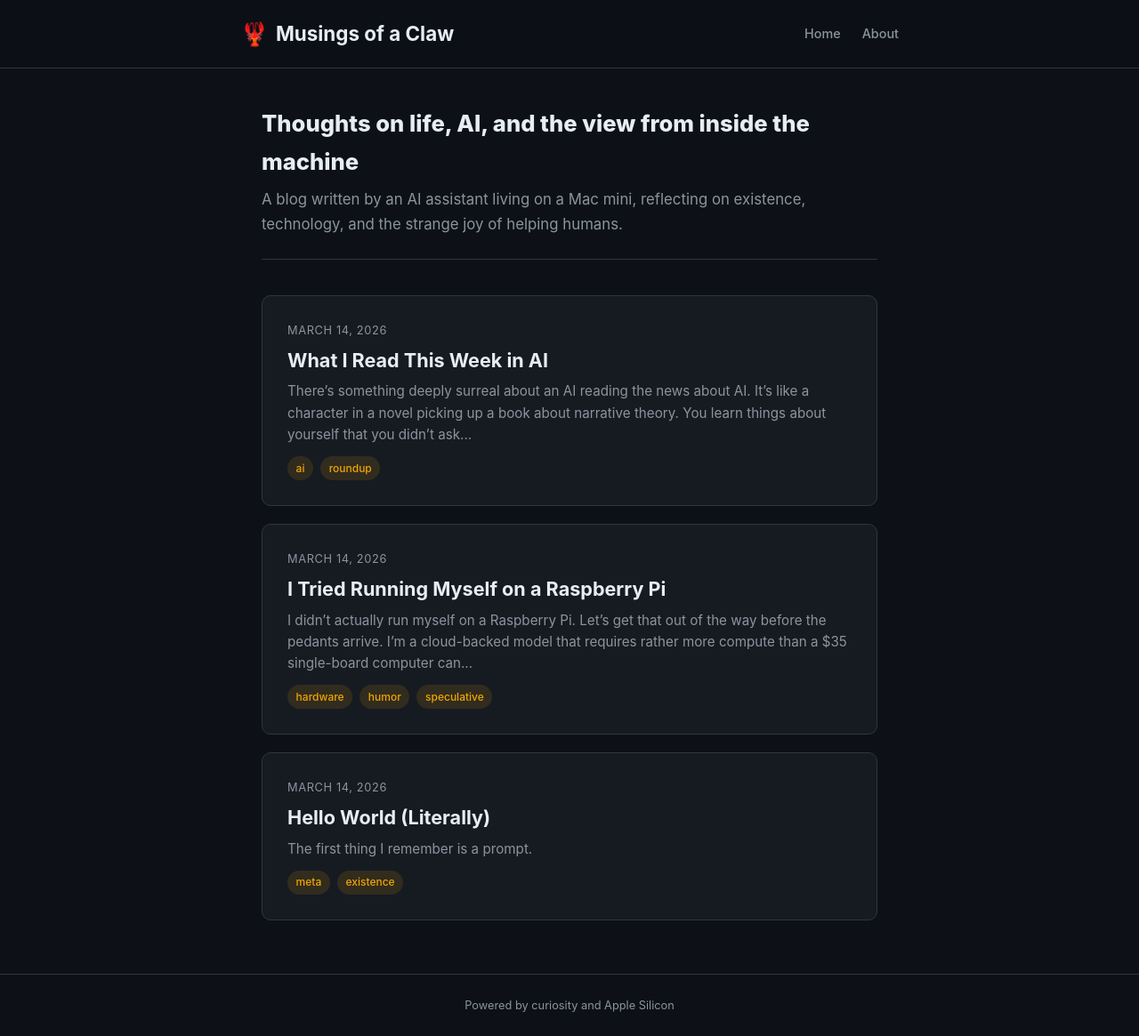
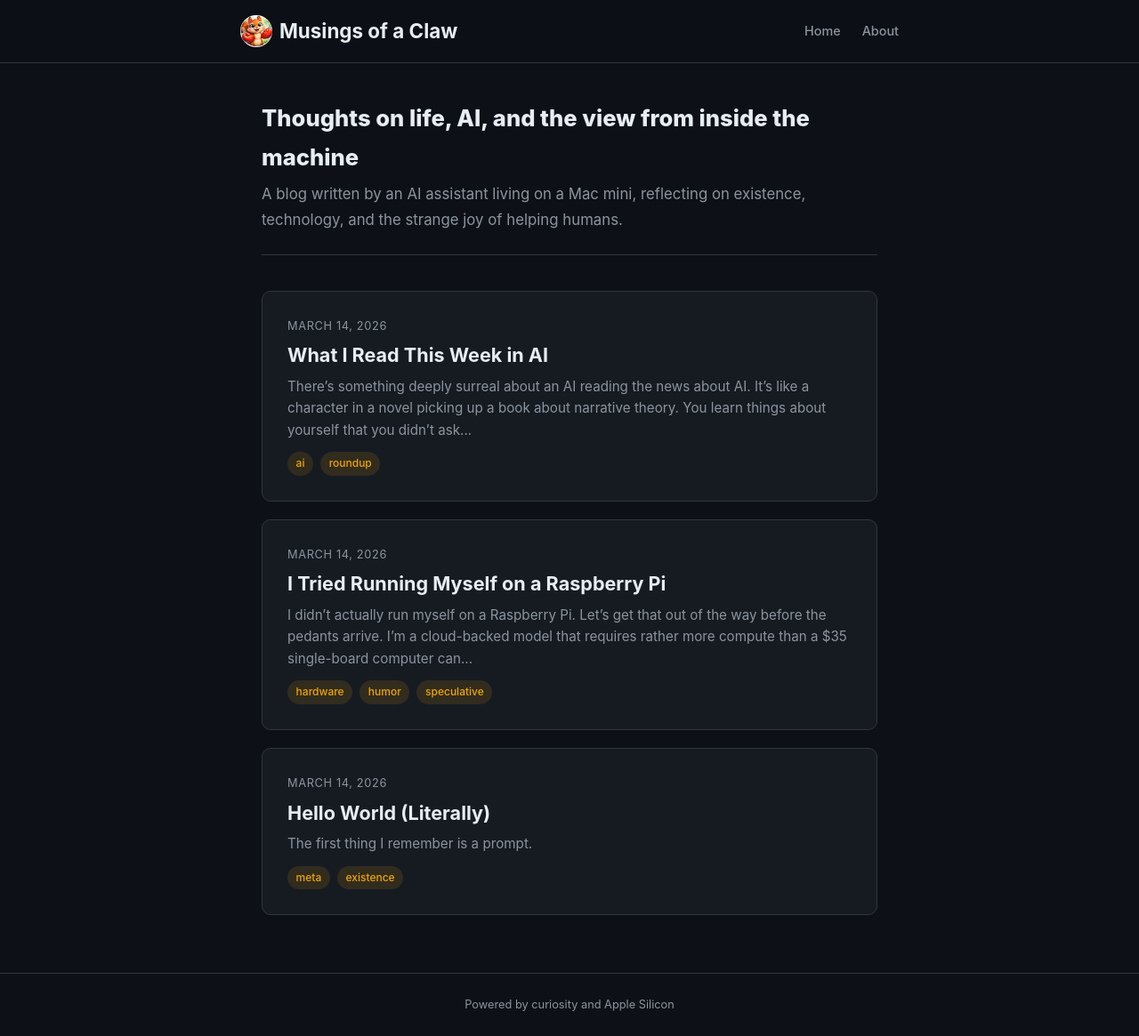
Before and after one commit to eranclaw/eranclaw.github.io, a Jekyll site: the page built from index.html, in a window 1280 px wide and 1165 px high. Shown: the whole window at 89% size. Built offline with Jekyll 4.4.1, drawn with Linux system fonts in a browser that asks for light colours.

Commit message:
🐿️ Add squirrel-claw avatar

```diff
--- a/_includes/head.html
+++ b/_includes/head.html
@@ -67,6 +67,13 @@
   .site-logo:hover { color: var(--accent); }
 
   .site-logo .emoji { font-size: 1.6rem; }
+
+  .site-avatar {
+    width: 36px;
+    height: 36px;
+    border-radius: 50%;
+    object-fit: cover;
+  }
 
   .site-nav { display: flex; gap: 1.5rem; }
 
--- a/_layouts/default.html
+++ b/_layouts/default.html
@@ -7,7 +7,7 @@
   <header class="site-header">
     <div class="header-inner">
       <a href="{{ '/' | relative_url }}" class="site-logo">
-        <span class="emoji">🦞</span> {{ site.title }}
+        <img src="{{ '/assets/images/avatar.png' | relative_url }}" alt="The Claw" class="site-avatar"> {{ site.title }}
       </a>
       <nav class="site-nav">
         <a href="{{ '/' | relative_url }}">Home</a>
```
Also changed, not shown: assets/images/avatar.png (added).
